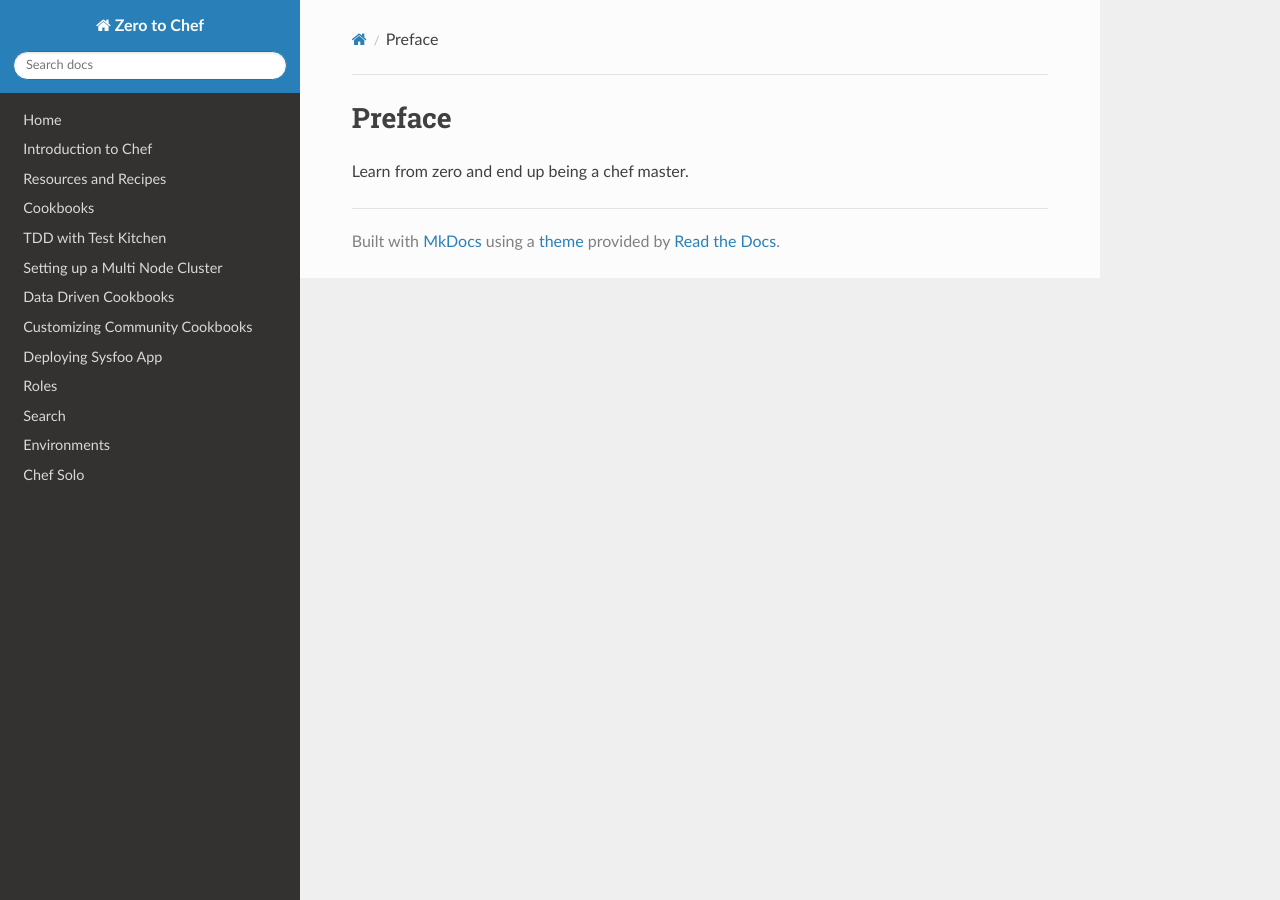
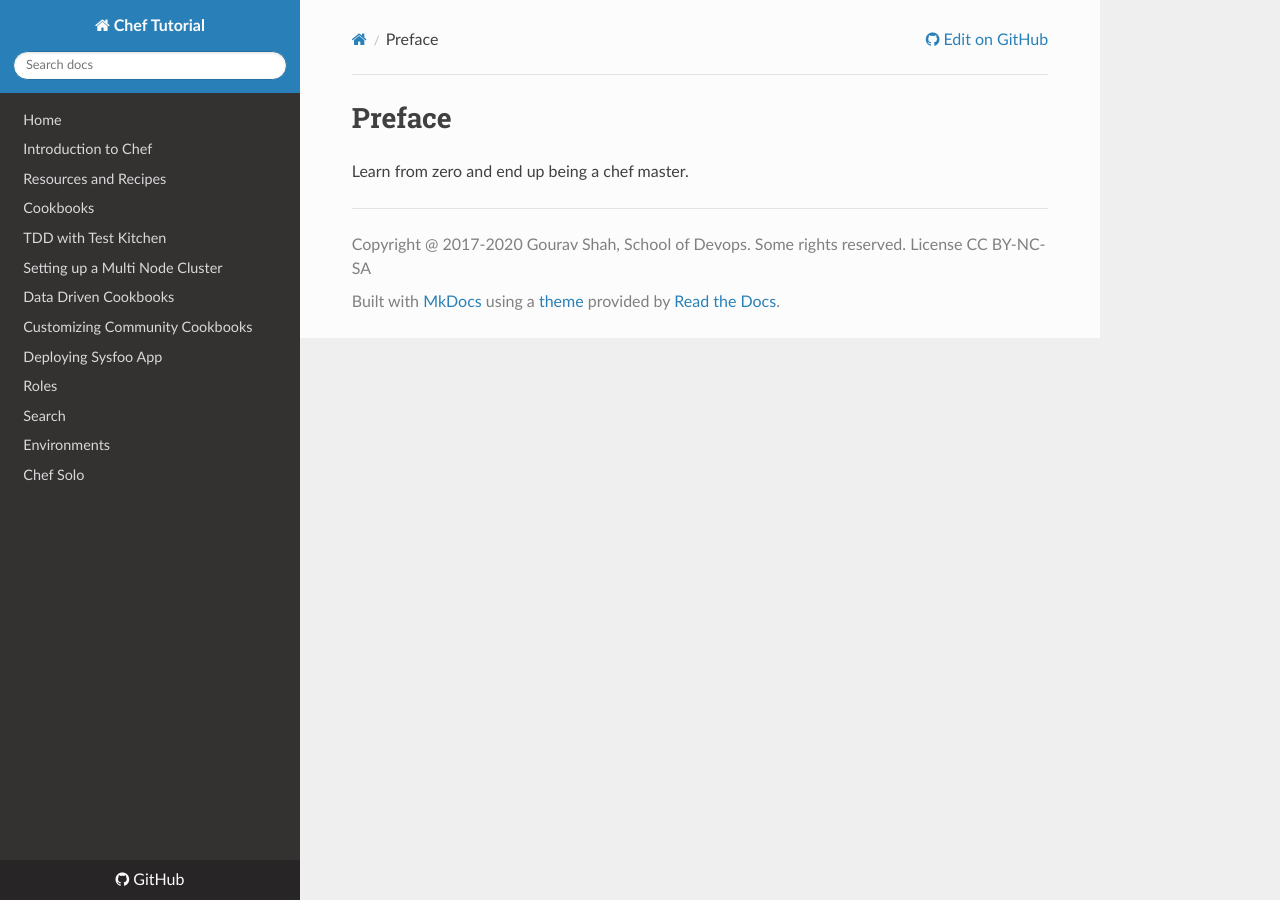
Before and after one commit to schoolofdevops/zero-to-chef, an MkDocs documentation site: the page built from chapters/preface.md, in a window 1280 px wide. Built offline with MkDocs 1.6.1, drawn with Linux system fonts in a browser that asks for light colours; nearby versions of some CDN libraries; old or Windows-style settings are respelled for this version of MkDocs.

Commit message:
added google  analytics

```diff
--- a/mkdocs.yml
+++ b/mkdocs.yml
@@ -1,4 +1,4 @@
-site_name: Zero to Chef
+site_name: Chef Tutorial
 pages:
   - Home: index.md
   - Introduction to Chef: 01_introduction.md
@@ -15,3 +15,18 @@
   - Chef Solo: 13-applying-with-solo.md
 docs_dir: chapters
 theme: readthedocs
+site_url: https://chef-tutorial.schoolofdevops.com/
+site_author: Gourav Shah
+site_description: Chef Tutorial by School of Devops
+google_analytics: ['UA-36802546-17', 'chef-tutorial.schoolofdevops.com']
+repo_url: https://github.com/schoolofdevops/zero-to-chef
+edit_uri: edit/master/chapters
+copyright: Copyright @ 2017-2020 Gourav Shah, School of Devops. Some rights reserved. License CC BY-NC-SA
+extra:
+  social:
+    - type: 'github'
+      link: 'https://github.com/schoolofdevops'
+    - type: 'twitter'
+      link: 'https://twitter.com/gouravhah'
+    - type: 'linkedin'
+      link: 'https://www.linkedin.com/in/gouravshah'
```
